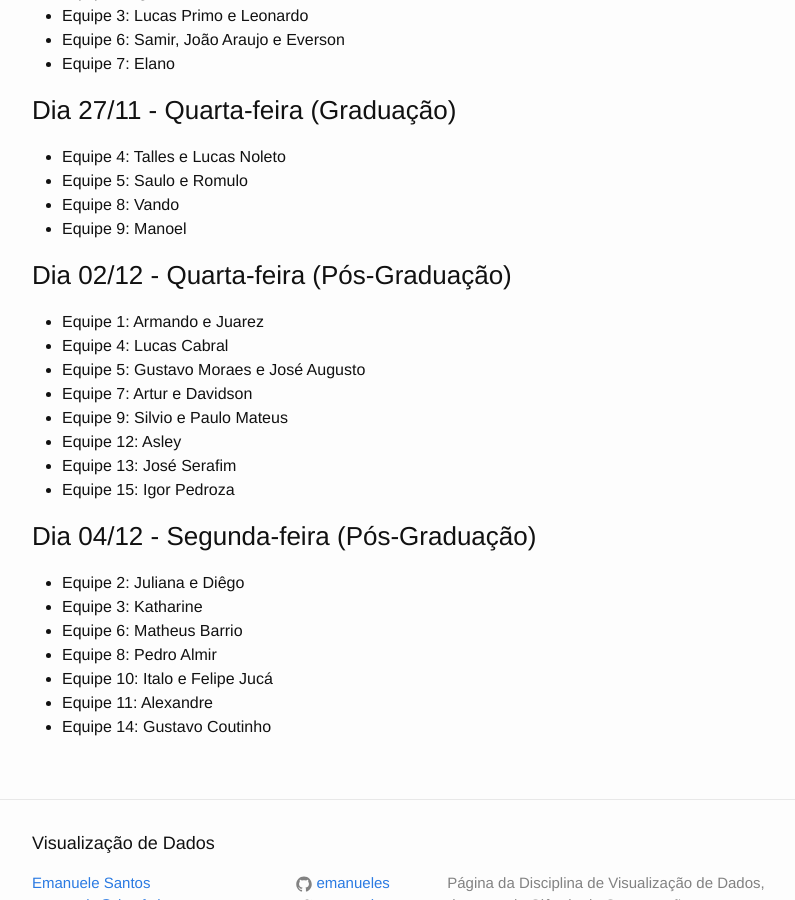
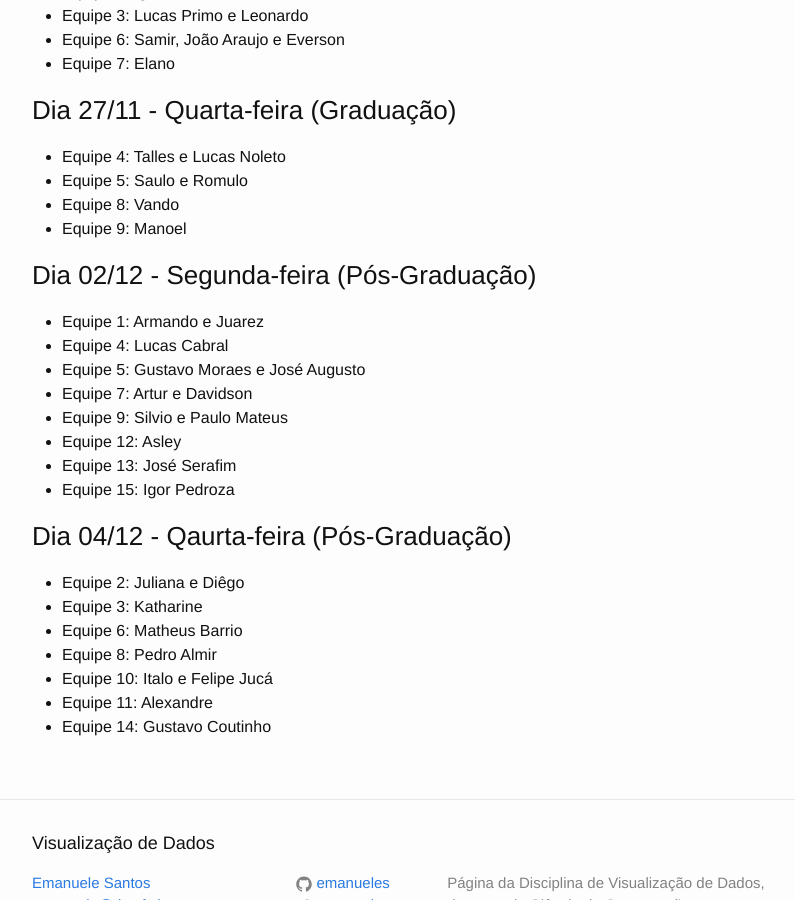
Before and after one commit to emanueles/datavis-course, a Jekyll site: the page built from _tasks/2019-11-18-projeto-final.md, in a window 1280 px wide and 900 px high, scrolled down 1611 px. Shown: the whole window, without its empty margins (238-1033 px from the left). Built offline with Jekyll 4.4.1, drawn with Linux system fonts in a browser that asks for light colours.

```diff
--- a/_tasks/2019-11-18-projeto-final.md
+++ b/_tasks/2019-11-18-projeto-final.md
@@ -63,7 +63,7 @@
 * Equipe 9: Manoel
 
 
-### Dia 02/12 - Quarta-feira (Pós-Graduação)
+### Dia 02/12 - Segunda-feira (Pós-Graduação)
 * Equipe 1: Armando e Juarez
 * Equipe 4: Lucas Cabral
 * Equipe 5: Gustavo Moraes e José Augusto
@@ -74,7 +74,7 @@
 * Equipe 15: Igor Pedroza
 
 
-### Dia 04/12 - Segunda-feira (Pós-Graduação)
+### Dia 04/12 - Qaurta-feira (Pós-Graduação)
 * Equipe 2: Juliana e Diêgo
 * Equipe 3: Katharine
 * Equipe 6: Matheus Barrio
```
